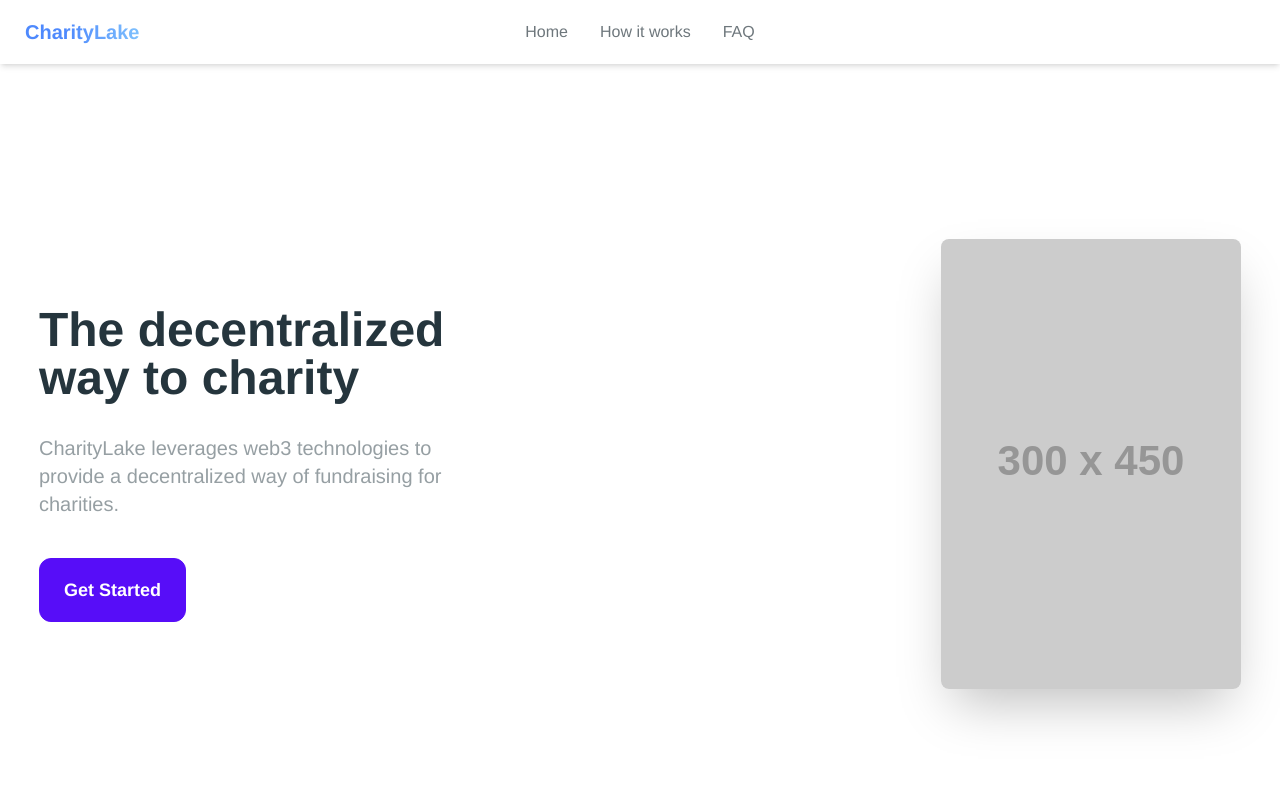
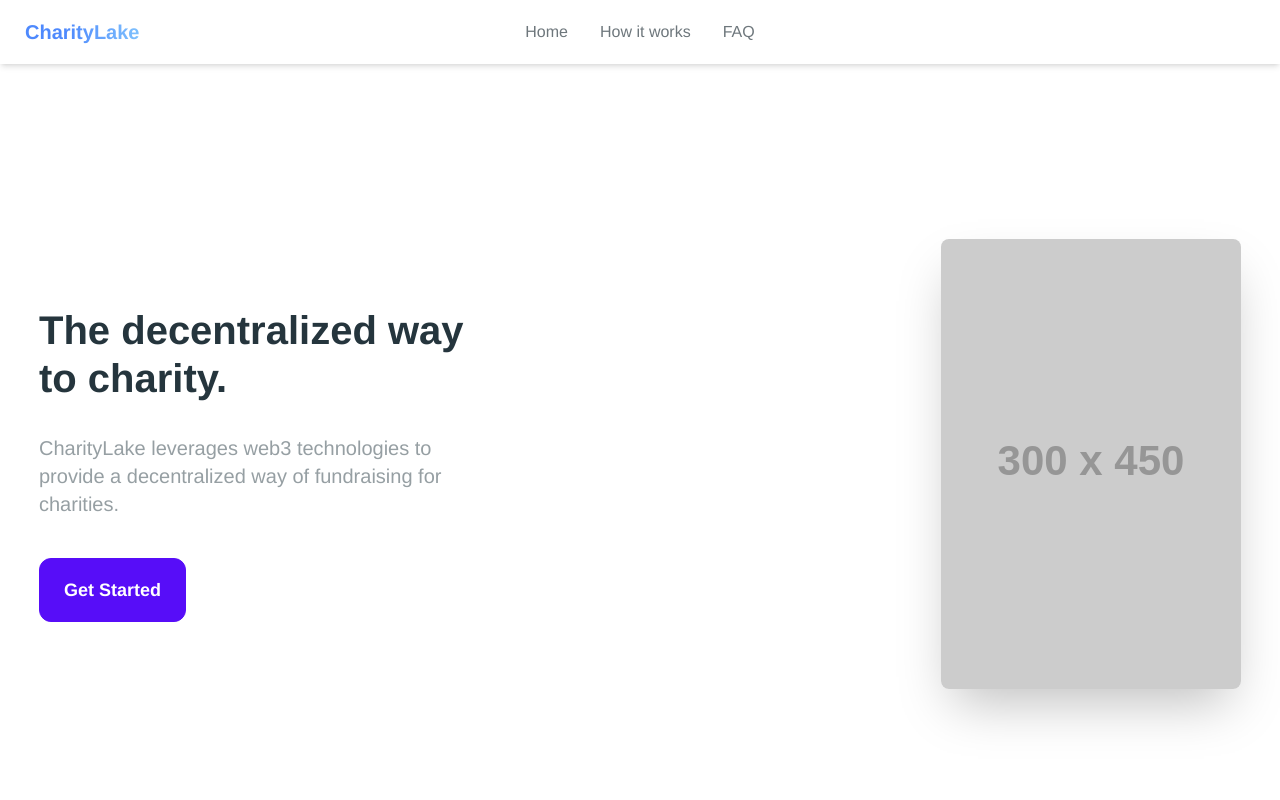
Before and after one commit to CarboxyDev/CharityLake, a Next.js app: page / in a window 1280 px wide. Shown: the top 800 px of the page. Built offline with nearby package versions, Linux system fonts and the light colour scheme; a web font is replaced by a local one.

Commit message:
Add changes to Home/Hero heading

```diff
--- a/src/components/Home/Hero.tsx
+++ b/src/components/Home/Hero.tsx
@@ -11,8 +11,8 @@ const Hero = () => {
           />
           <div className="flex flex-row">
             <div className="flex-1">
-              <h1 className="text-5xl text-[#25353d] font-bold font-eudoxus pb-2">
-                The decentralized way to charity
+              <h1 className="text-[40px] text-[#25353d] font-bold font-eudoxus pb-2 leading-[48px]">
+                The decentralized way to charity.
               </h1>
               <p className="py-6 text-[#969fa3] text-xl">
                 CharityLake leverages web3 technologies to provide a
```
